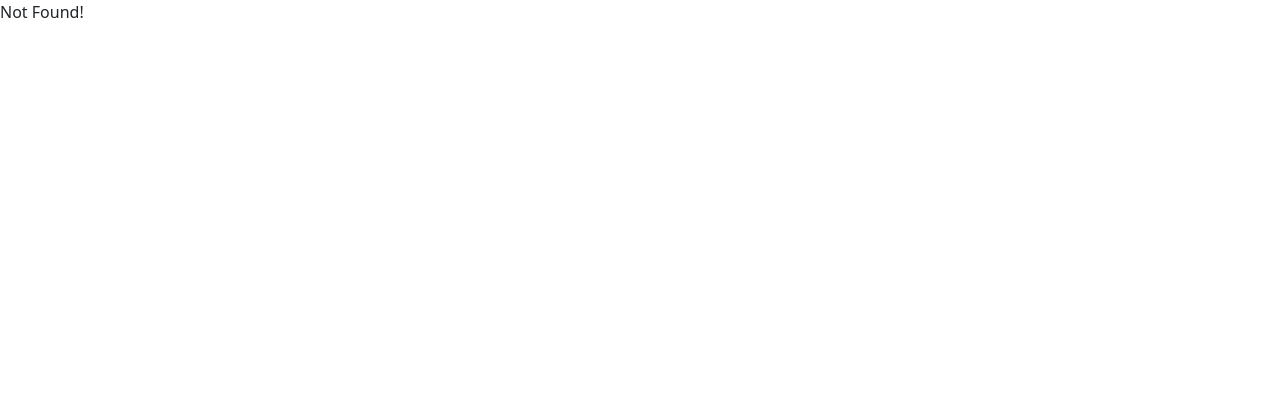
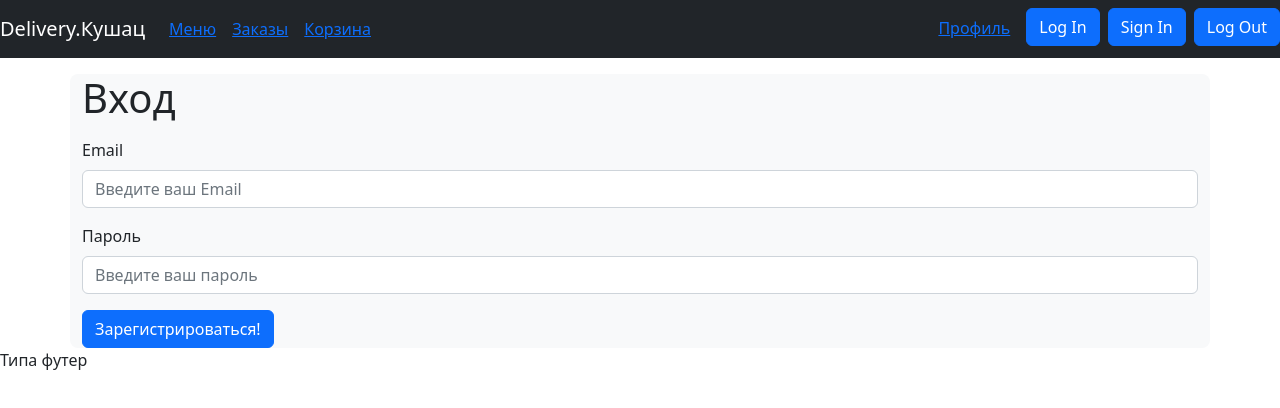
Before and after one commit to shameoff/Delivery.-, a React (Create React App) app: page /login in a window 1280 px wide. Shown: the top 408 px of the page. Built offline with nearby package versions, Linux system fonts and the light colour scheme.

Commit message:
Создал страницу авторизации

```diff
--- a/src/App.js
+++ b/src/App.js
@@ -7,17 +7,20 @@ import Catalog from "./pages/Catalog";
 import NotFound from "./pages/NotFound";
 import ApiResponse from "./components/ApiResponse";
 import 'bootstrap/dist/css/bootstrap.min.css'
+import Login from "./pages/Login";
+
 function App() {
     return (
         <>
             <Routes>
-      <Route path="/api" element={<ApiResponse />} />
-      <Route path="/" element={<Layout />}>
-        <Route index element={<Catalog />} />
-        <Route path="registration" element={<Registration />} />
-        <Route path="basket" element={<Basket />} />
+                <Route path="/api" element={<ApiResponse/>}/>
+                <Route path="/" element={<Layout/>}>
+                    <Route index element={<Catalog/>}/>
+                    <Route path="registration" element={<Registration/>}/>
+                    <Route path="login" element={<Login/>}/>
+                    <Route path="basket" element={<Basket/>}/>
                 </Route>
-      <Route path="*" element={<NotFound />} />
+                <Route path="*" element={<NotFound/>}/>
             </Routes>
         </>
     );
--- /dev/null
+++ b/src/components/AuthorizationForm.js
@@ -0,0 +1,26 @@
+import React from "react";
+import {Button, Form, FormControl, FormLabel, FormText} from "react-bootstrap";
+
+function AuthorizationForm() {
+    return (
+        <>
+            <Form>
+                <FormLabel><h1>Вход</h1></FormLabel>
+                <Form.Group className="mb-3" controlId="formEmailLogin">
+                    <Form.Label>Email</Form.Label>
+                    <Form.Control type="email" placeholder="Введите ваш Email"/>
+                </Form.Group>
+
+                <Form.Group className="mb-3" controlId="formPasswordLogin">
+                    <Form.Label>Пароль</Form.Label>
+                    <Form.Control type="password" placeholder="Введите ваш пароль"/>
+                </Form.Group>
+
+                <Button variant="primary" type="submit">Зарегистрироваться!</Button>
+            </Form>
+        </>
+    )
+}
+
+
+export default AuthorizationForm
--- /dev/null
+++ b/src/pages/Login.js
@@ -0,0 +1,18 @@
+import React, {useEffect} from "react";
+import {Container} from "react-bootstrap";
+import AuthorizationForm from "../components/AuthorizationForm";
+
+function Registration(props) {
+
+    useEffect(() => {
+        document.title = "Войти"
+    })
+
+    return (
+        <Container className="pt-5-3, mt-3 m-auto rounded-3 bg-light d-block align-content-center">
+            <AuthorizationForm/>
+        </Container>
+    )
+}
+
+export default Registration;
```
Lines whose indentation alone changed are shown as unchanged.
